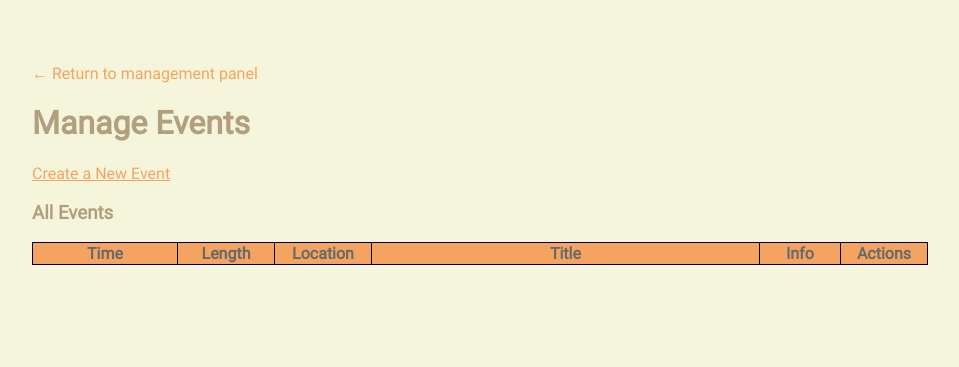
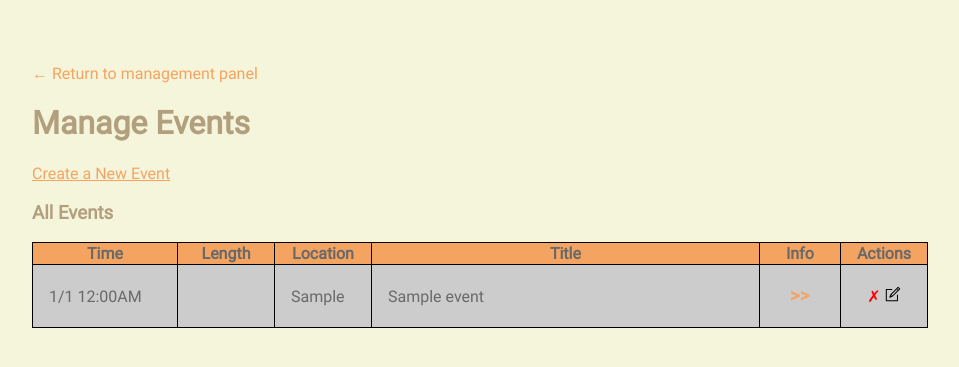
Before and after one commit to shawnduong/badger-poc, a Flask app: page /admin/events/manage in a window 1280 px wide. Shown: the top 367 px of the page, without its empty margins (160-1119 px from the left). Run offline with Flask 2, Linux system fonts and the light colour scheme; a user stored in the database is signed in; tables that the repository leaves empty hold one stand-in row (values such as "Sample post"); lists and menus that the app fills with data are empty.

Commit message:
Implemented color coding event table based on status.

```diff
--- a/src/web/apis/event.py
+++ b/src/web/apis/event.py
@@ -63,13 +63,20 @@ def api_event_list():
 			if (n:=((e.duration % 3600) // 60)) > 0:
 				length += f"{n}m"
 
+			if int(time.time()) > e.start + e.duration:
+				status = 2  # Completed
+			elif int(time.time()) > e.start and int(time.time()) < e.start + e.duration:
+				status = 1  # Happening
+			else:
+				status = 0  # Not happened yet
+
 			events.append({
 				"id": e.id,
 				"start": e.start,
 				"length": length,
 				"location": e.room,
 				"title": e.title,
-				"completed": completed
+				"status": status
 			})
 
 			# Guarantee time order so that the earliest event is index 0.
--- a/src/web/static/css/style.css
+++ b/src/web/static/css/style.css
@@ -93,6 +93,18 @@ th, td {
 	cursor: pointer;
 }
 
+.event-completed {
+	background-color: #CCC;
+}
+
+.event-happening {
+	background-color: #98BF64;
+}
+
+.event-happening a {
+	color: #99EDC3;
+}
+
 #points {
 	font-size: 1.5em;
 }
--- a/src/web/static/js/manage-events.js
+++ b/src/web/static/js/manage-events.js
@@ -8,8 +8,17 @@ $(document).ready(function()
 			let t = new Date(data.Events[i].start * 1000);
 			let dateStr = t.toLocaleDateString().slice(0, -5);
 			let timeStr = t.toLocaleTimeString().slice(0, -6) + t.toLocaleTimeString().slice(-2);
+			let stat = ""
+
+			if (data.Events[i].status == 2)
+				stat = "event-completed";
+			else if (data.Events[i].status == 1)
+				stat = "event-happening";
+			else
+				stat = "";
+
 			$("#events-table-data").append(
-				"<tr id='"+data.Events[i].id+"'>" +
+				"<tr id='"+data.Events[i].id+"' class='"+stat+"'>" +
 					"<td>"+dateStr+" "+timeStr+"</td>"+
 					"<td>"+data.Events[i].length+"</td>"+
 					"<td>"+data.Events[i].location+"</td>"+
```
